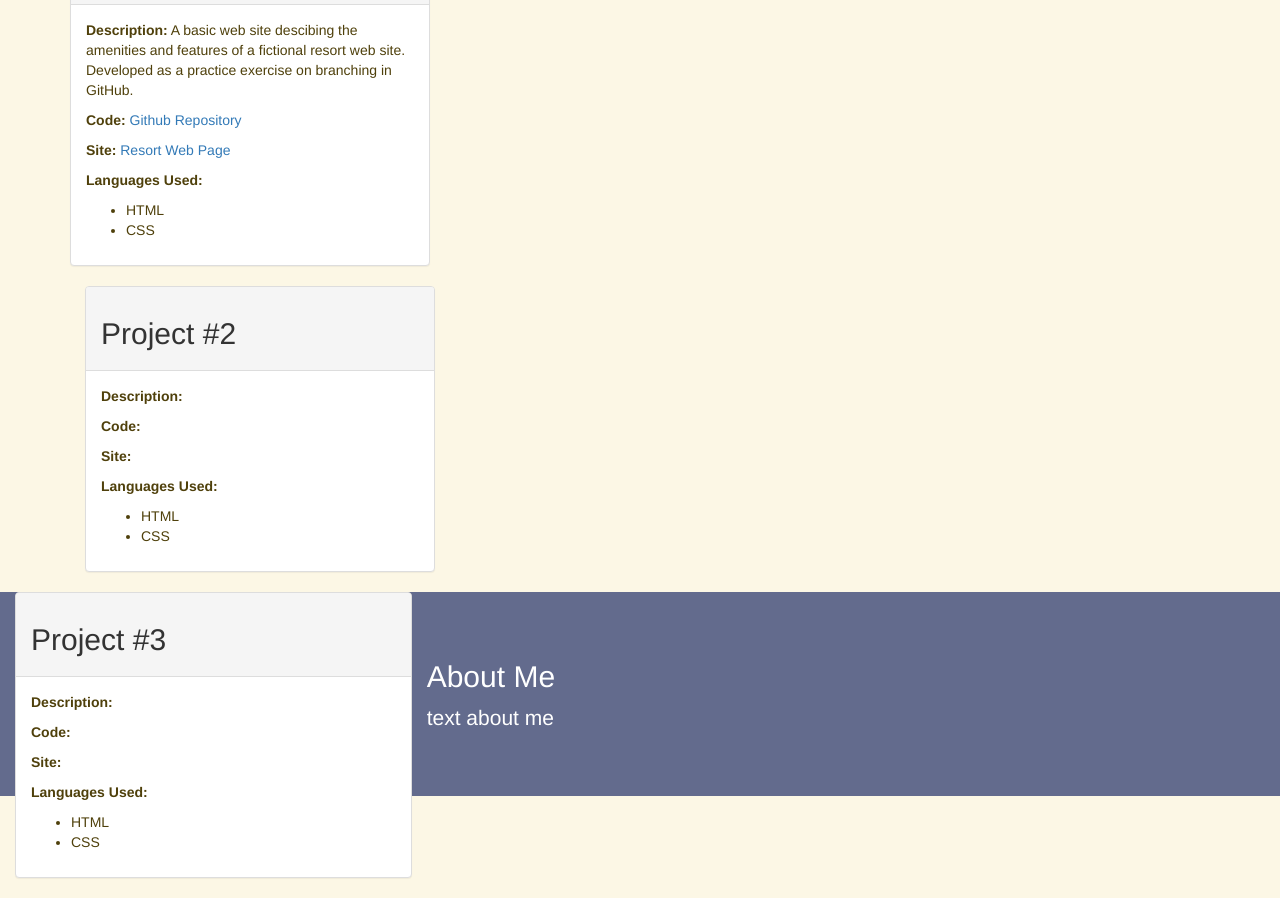
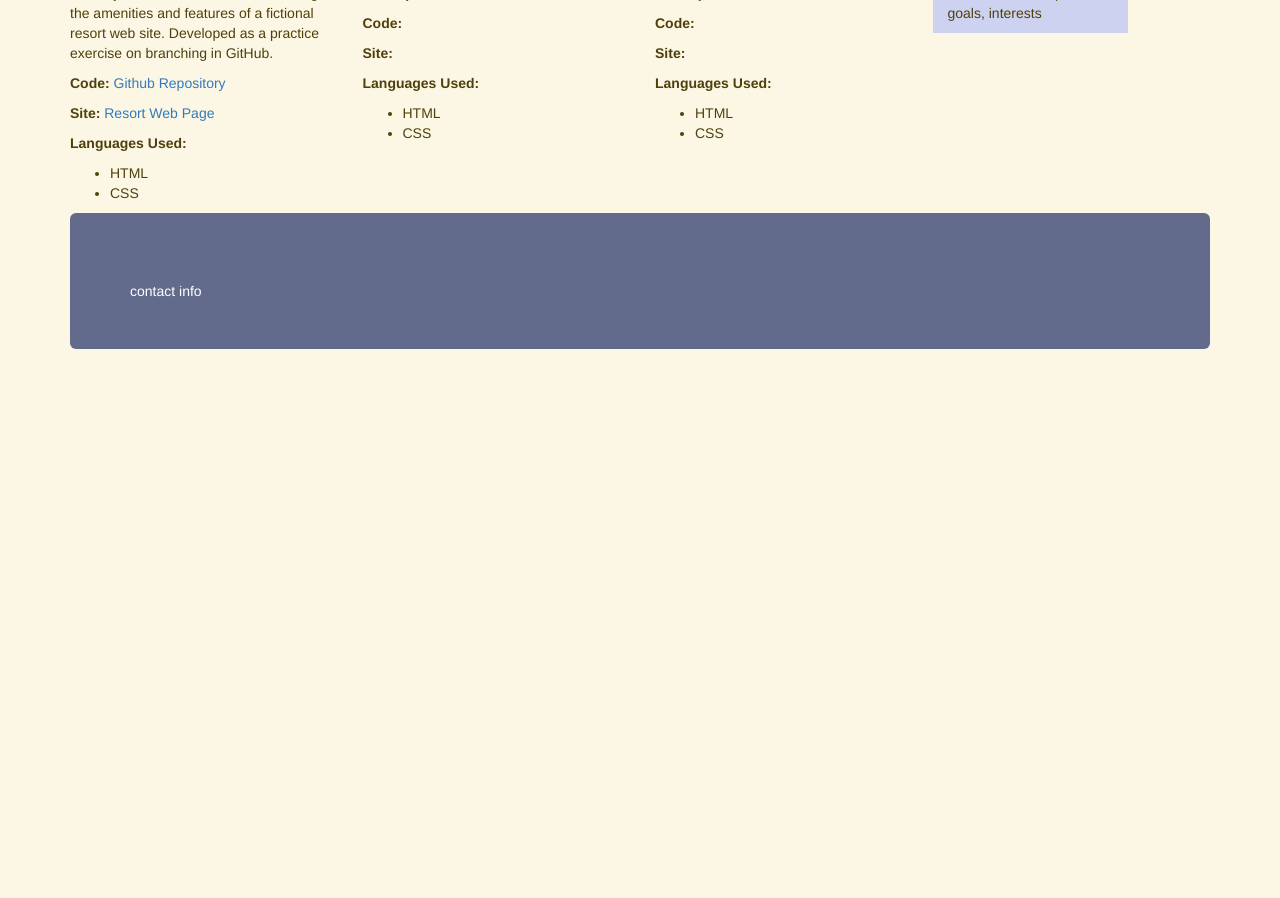
Before and after one commit to amypierce/portfolio, a plain HTML site: page index.html in a window 1280 px wide. Shown: the part 615-1513 px from the top of the page. After the commit the page ends 994 px from the top, so only its background shows below. Drawn offline with Linux system fonts and the light colour scheme.

Commit message:
Change layout to 4 columns, make the right column the about me section, and change the bottom jumbotron to contact info.

```diff
--- a/index.html
+++ b/index.html
@@ -5,23 +5,16 @@
         <link href="css/styles.css" rel="stylesheet" type="text/css" media="all">
         <title>Amy Pierce's Portfolio</title>
     </head>
-
     <body>
         <div class="container">
             <div class="jumbotron">
                 <h1>Amy Pierce's Portfolio <img src="img/Amy.jpg" width="20px"></h1>
-
             </div>
 
             <h1>Projects</h1>
-
                 <div class="row">
-                    <div class="col-sm-4">
-                        <div class="panel panel-default">
-                            <div class="panel-heading">
+                    <div class="col-md-3">
                         <h2>Resort Web Page</h2>
-                            </div>
-                                <div class="panel-body">
                             <p><strong>Description:</strong> A basic web site descibing the amenities and features of a fictional resort web site. Developed as a practice exercise on branching in GitHub.</p>
                             <p><strong>Code:</strong> <a href="https://github.com/amypierce/resort-webpage">Github Repository</a></p>
                             <p><strong>Site:</strong> <a href="https://amypierce.github.io/resort-webpage/">Resort Web Page</a></p>
@@ -32,16 +25,9 @@
                             </ul>
                             </p>
                     </div>
-                            </div>
-                        </div>
-                    </div>
 
-                    <div class="col-sm-4">
-                        <div class="panel panel-default">
-                            <div class="panel-heading">
+                    <div class="col-md-3">
                          <h2>Project #2</h2>
-                            </div>
-                                <div class="panel-body">
                             <p><strong>Description:</strong></p>
                             <p><strong>Code:</strong></p>
                             <p><strong>Site:</strong></p>
@@ -52,16 +38,9 @@
                             </ul>
                             </p>
                     </div>
-                            </div>
-                        </div>
-                    </div>
 
-                    <div class="col-sm-4">
-                        <div class="panel panel-default">
-                            <div class="panel-heading">
+                    <div class="col-md-3">
                         <h2>Project #3</h2>
-                            </div>
-                                <div class="panel-body">
                             <p><strong>Description:</strong></p>
                             <p><strong>Code:</strong></p>
                             <p><strong>Site:</strong></p>
@@ -72,13 +51,14 @@
                             </ul>
                             </p>
                     </div>
-                            </div>
-                        </div>
+
+                    <div class="col-md-2" style="background-color:rgb(205, 210, 240);">
+                        <h2>About Me</h2>
+                        <p>text about me, experience, goals, interests</p>
                     </div>
                 </div>
             <div class="jumbotron">
-                <h2>About Me</h2>
-                    <p>text about me</p>
+                <h3></h3>contact info</h3>
             </div>
         </div>
     </body>
```
Lines whose indentation alone changed are shown as unchanged.
